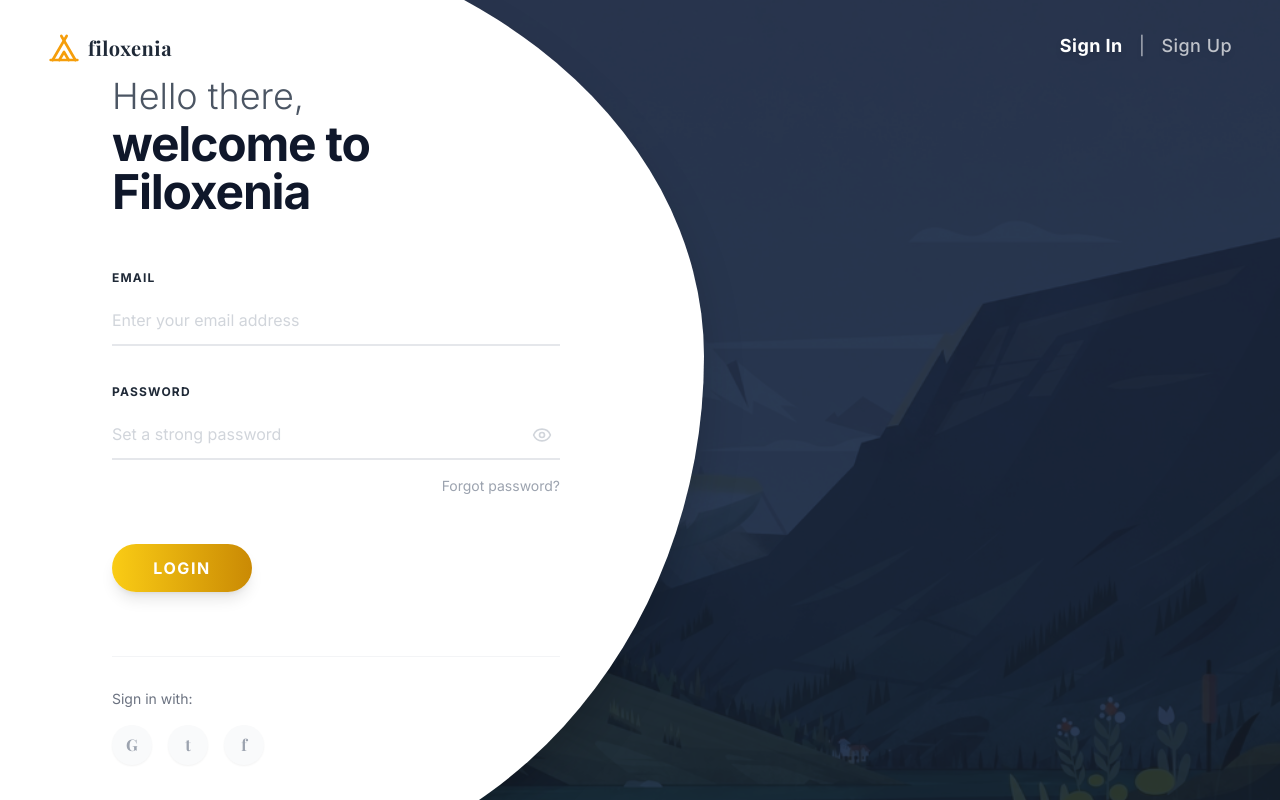
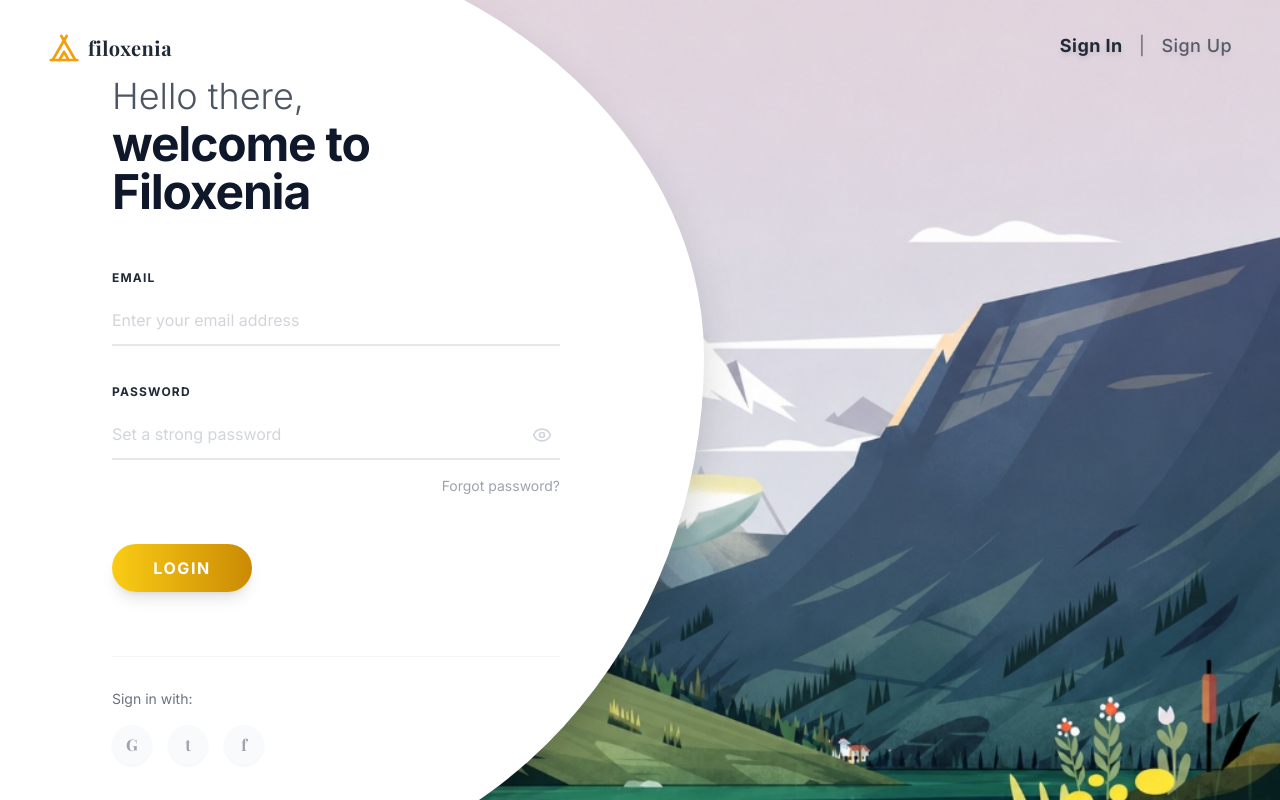
Before and after one commit to Shaurya0117/filoxenia-camp, a React (Vite) app in the folder frontend/: page /login in a window 1280 px wide. Built offline with nearby package versions, Linux system fonts and the light colour scheme; no server answers; a web font is replaced by a local one.

Commit message:
Remove dark overlay to reveal full background image color

```diff
--- a/frontend/src/pages/auth/Login.jsx
+++ b/frontend/src/pages/auth/Login.jsx
@@ -35,11 +35,11 @@ export default function Login() {
   };
 
   return (
-    <div className="relative min-h-screen w-full flex items-center bg-[#1e293b] overflow-hidden font-sans">
+    <div className="relative min-h-screen w-full flex items-center overflow-hidden font-sans bg-[#e5dbe4]">
 
-      {/* Background illustration overlay (optional subtle pattern) */}
+      {/* Background illustration */}
       <div
-        className="absolute inset-0 opacity-40 pointer-events-none mix-blend-overlay"
+        className="absolute inset-0 pointer-events-none"
         style={{
           backgroundImage: `url(${mainBg})`,
           backgroundSize: 'cover',
@@ -54,7 +54,7 @@ export default function Login() {
       />
 
       {/* Top Right Navigation */}
-      <div className="absolute top-8 right-12 z-20 flex items-center gap-2 text-white font-medium text-lg tracking-wide drop-shadow-md">
+      <div className="absolute top-8 right-12 z-20 flex items-center gap-2 text-gray-800 font-medium text-lg tracking-wide drop-shadow-md">
         <span className="font-bold cursor-pointer">Sign In</span>
         <span className="opacity-50 mx-2">|</span>
         <Link to="/register" className="opacity-70 hover:opacity-100 transition-opacity">Sign Up</Link>
--- a/frontend/src/pages/auth/Register.jsx
+++ b/frontend/src/pages/auth/Register.jsx
@@ -31,11 +31,11 @@ export default function Register() {
   };
 
   return (
-    <div className="relative min-h-screen w-full flex items-center bg-[#1e293b] overflow-hidden font-sans">
+    <div className="relative min-h-screen w-full flex items-center overflow-hidden font-sans bg-[#e5dbe4]">
 
-      {/* Background illustration overlay */}
+      {/* Background illustration */}
       <div
-        className="absolute inset-0 opacity-40 pointer-events-none mix-blend-overlay"
+        className="absolute inset-0 pointer-events-none"
         style={{
           backgroundImage: `url(${registerBg})`,
           backgroundSize: 'cover',
@@ -50,7 +50,7 @@ export default function Register() {
       />
 
       {/* Top Right Navigation */}
-      <div className="absolute top-8 right-12 z-20 flex items-center gap-2 text-white font-medium text-lg tracking-wide drop-shadow-md">
+      <div className="absolute top-8 right-12 z-20 flex items-center gap-2 text-gray-800 font-medium text-lg tracking-wide drop-shadow-md">
         <Link to="/login" className="opacity-70 hover:opacity-100 transition-opacity">Sign In</Link>
         <span className="opacity-50 mx-2">|</span>
         <span className="font-bold cursor-pointer">Sign Up</span>
```
